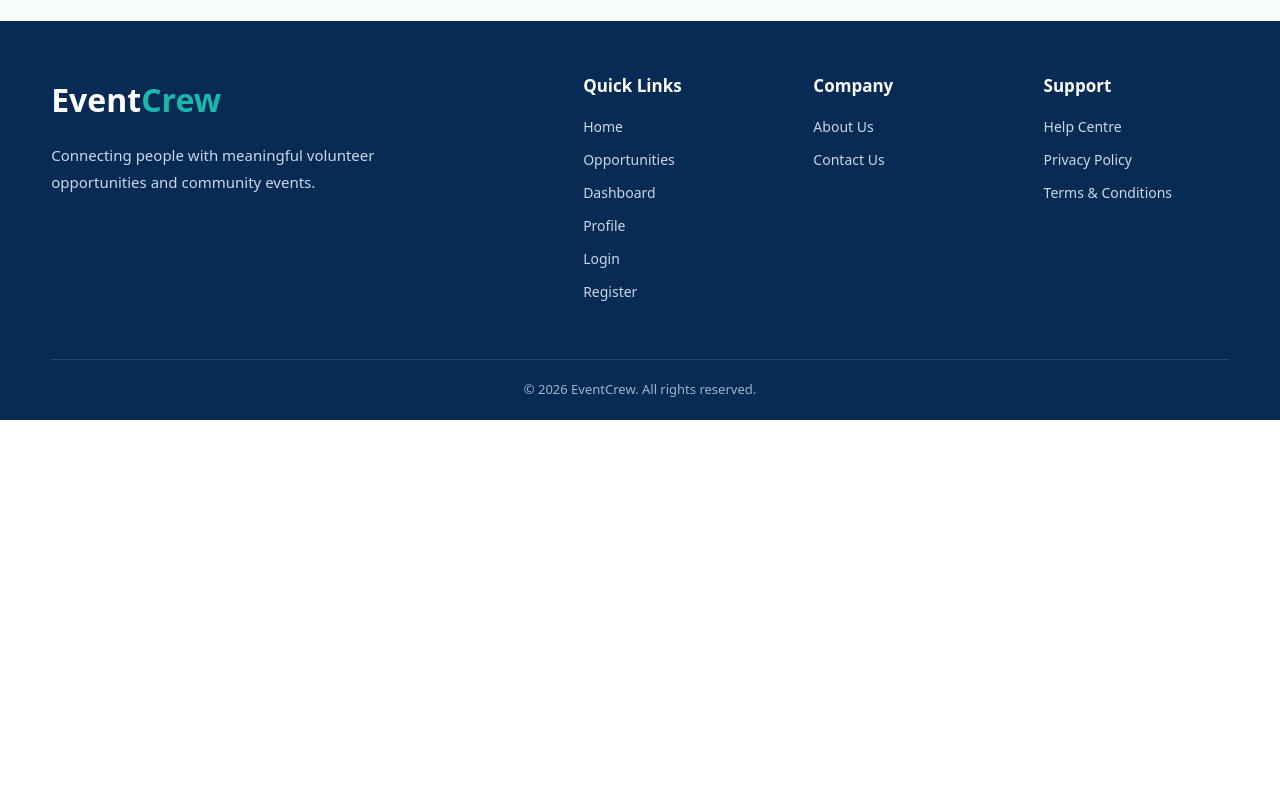
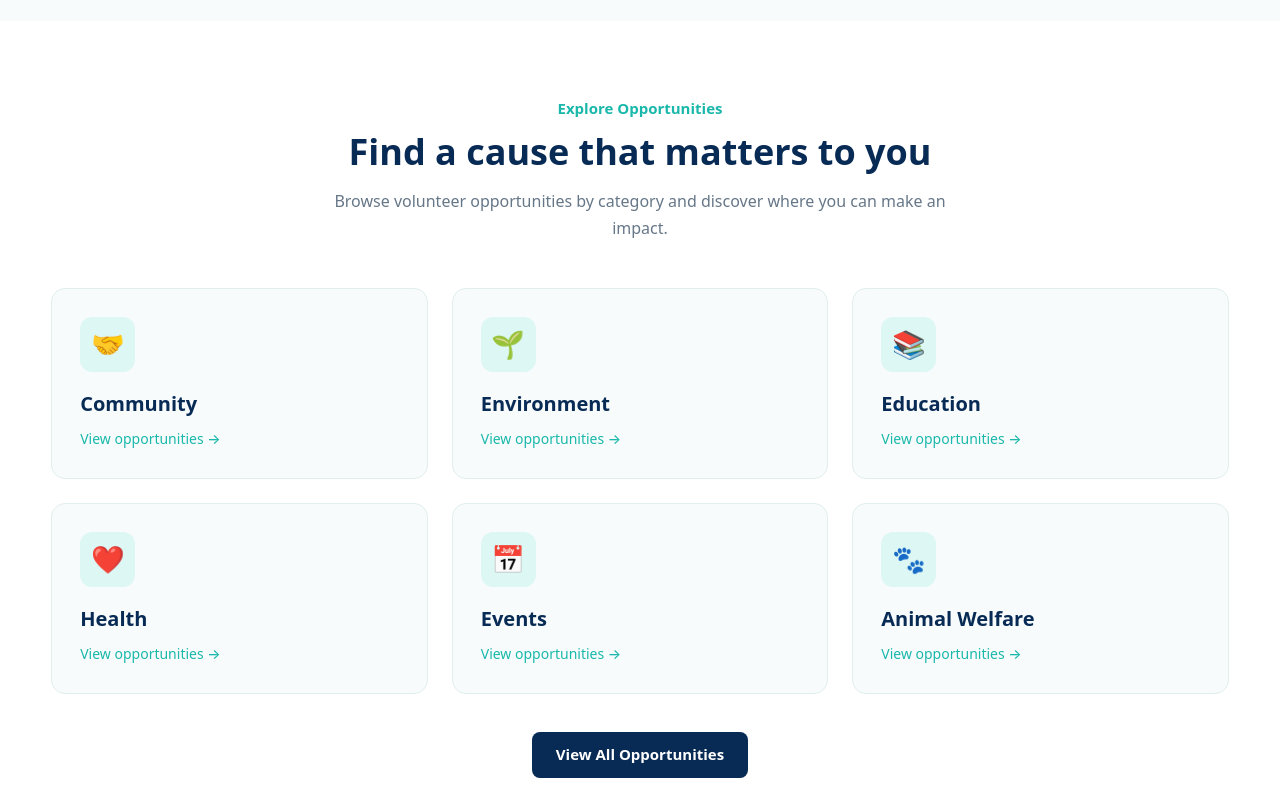
Before and after one commit to HussamAymanAmara/EventCrew-client, a React (Vite) app: page / in a window 1280 px wide. Shown: the part 760-1560 px from the top of the page. Before the commit the page ends 1180 px from the top, so only its background shows below. Built offline with nearby package versions, Linux system fonts and the light colour scheme.

Commit message:
Create CategorySection component

```diff
--- a/src/components/home/CSS/CategorySection.css
+++ b/src/components/home/CSS/CategorySection.css
@@ -0,0 +1,136 @@
+.eventcrew-category-section {
+    width: 100%;
+    background-color: #ffffff;
+    padding: 75px 0;
+}
+
+.eventcrew-category-container {
+    width: 92%;
+    max-width: 1450px;
+    margin: auto;
+}
+
+.eventcrew-category-header {
+    max-width: 650px;
+    margin: 0 auto 45px;
+    text-align: center;
+}
+
+.eventcrew-category-header span {
+    color: #19b8aa;
+    font-size: 15px;
+    font-weight: 600;
+}
+
+.eventcrew-category-header h2 {
+    margin: 10px 0 15px;
+    color: #082b55;
+    font-size: 36px;
+    font-weight: 700;
+}
+
+.eventcrew-category-header p {
+    margin: 0;
+    color: #667788;
+    font-size: 16px;
+    line-height: 1.7;
+}
+
+.eventcrew-category-grid {
+    display: grid;
+    grid-template-columns: repeat(3, 1fr);
+    gap: 24px;
+}
+
+.eventcrew-category-card {
+    min-height: 190px;
+    padding: 28px;
+    background-color: #f8fbfc;
+    border: 1px solid #e1eeee;
+    border-radius: 14px;
+    text-decoration: none;
+    transition: 0.2s ease;
+}
+
+.eventcrew-category-card:hover {
+    transform: translateY(-5px);
+    border-color: #19b8aa;
+    box-shadow: 0 10px 30px rgba(8, 43, 85, 0.08);
+}
+
+.eventcrew-category-icon {
+    width: 55px;
+    height: 55px;
+    margin-bottom: 20px;
+    background-color: #ddf7f4;
+    border-radius: 12px;
+    display: flex;
+    align-items: center;
+    justify-content: center;
+    font-size: 27px;
+}
+
+.eventcrew-category-card h3 {
+    margin: 0 0 10px;
+    color: #082b55;
+    font-size: 20px;
+    font-weight: 600;
+}
+
+.eventcrew-category-card span {
+    color: #19b8aa;
+    font-size: 14px;
+    font-weight: 500;
+}
+
+.eventcrew-category-view-all {
+    margin-top: 38px;
+    text-align: center;
+}
+
+.eventcrew-category-view-all a {
+    display: inline-flex;
+    align-items: center;
+    justify-content: center;
+    min-height: 46px;
+    padding: 0 24px;
+    background-color: #082b55;
+    border-radius: 8px;
+    color: #ffffff;
+    font-size: 15px;
+    font-weight: 600;
+    text-decoration: none;
+    transition: 0.2s ease;
+}
+
+.eventcrew-category-view-all a:hover {
+    background-color: #19b8aa;
+}
+
+@media (max-width: 900px) {
+    .eventcrew-category-grid {
+        grid-template-columns: repeat(2, 1fr);
+    }
+
+    .eventcrew-category-header h2 {
+        font-size: 32px;
+    }
+}
+
+@media (max-width: 600px) {
+    .eventcrew-category-section {
+        padding: 55px 0;
+    }
+
+    .eventcrew-category-container {
+        width: 90%;
+    }
+
+    .eventcrew-category-grid {
+        grid-template-columns: 1fr;
+    }
+
+    .eventcrew-category-header h2 {
+        font-size: 28px;
+    }
+}
--- a/src/components/home/CategorySection.jsx
+++ b/src/components/home/CategorySection.jsx
@@ -0,0 +1,76 @@
+import { Link } from "react-router-dom";
+import "./CSS/CategorySection.css";
+
+function CategorySection() {
+    const categories = [
+        {
+            name: "Community",
+            icon: "🤝"
+        },
+        {
+            name: "Environment",
+            icon: "🌱"
+        },
+        {
+            name: "Education",
+            icon: "📚"
+        },
+        {
+            name: "Health",
+            icon: "❤️"
+        },
+        {
+            name: "Events",
+            icon: "📅"
+        },
+        {
+            name: "Animal Welfare",
+            icon: "🐾"
+        }
+    ];
+
+    return (
+        <section className="eventcrew-category-section">
+            <div className="eventcrew-category-container">
+
+                <div className="eventcrew-category-header">
+                    <span>Explore Opportunities</span>
+
+                    <h2>Find a cause that matters to you</h2>
+
+                    <p>
+                        Browse volunteer opportunities by category and discover
+                        where you can make an impact.
+                    </p>
+                </div>
+
+                <div className="eventcrew-category-grid">
+                    {categories.map((category) => (
+                        <Link
+                            to={`/opportunities?category=${category.name}`}
+                            className="eventcrew-category-card"
+                            key={category.name}
+                        >
+                            <div className="eventcrew-category-icon">
+                                {category.icon}
+                            </div>
+
+                            <h3>{category.name}</h3>
+
+                            <span>View opportunities →</span>
+                        </Link>
+                    ))}
+                </div>
+
+                <div className="eventcrew-category-view-all">
+                    <Link to="/opportunities">
+                        View All Opportunities
+                    </Link>
+                </div>
+
+            </div>
+        </section>
+    );
+}
+
+export default CategorySection;
--- a/src/pages/public/Home.jsx
+++ b/src/pages/public/Home.jsx
@@ -1,10 +1,12 @@
 import HeroSection from "../../components/home/HeroSection";
+import CategorySection from "../../components/home/CategorySection";
 import "./CSS/Home.css";
 
 function Home() {
     return (
         <>
             <HeroSection />
+            <CategorySection />
         </>
     );
 }
```
